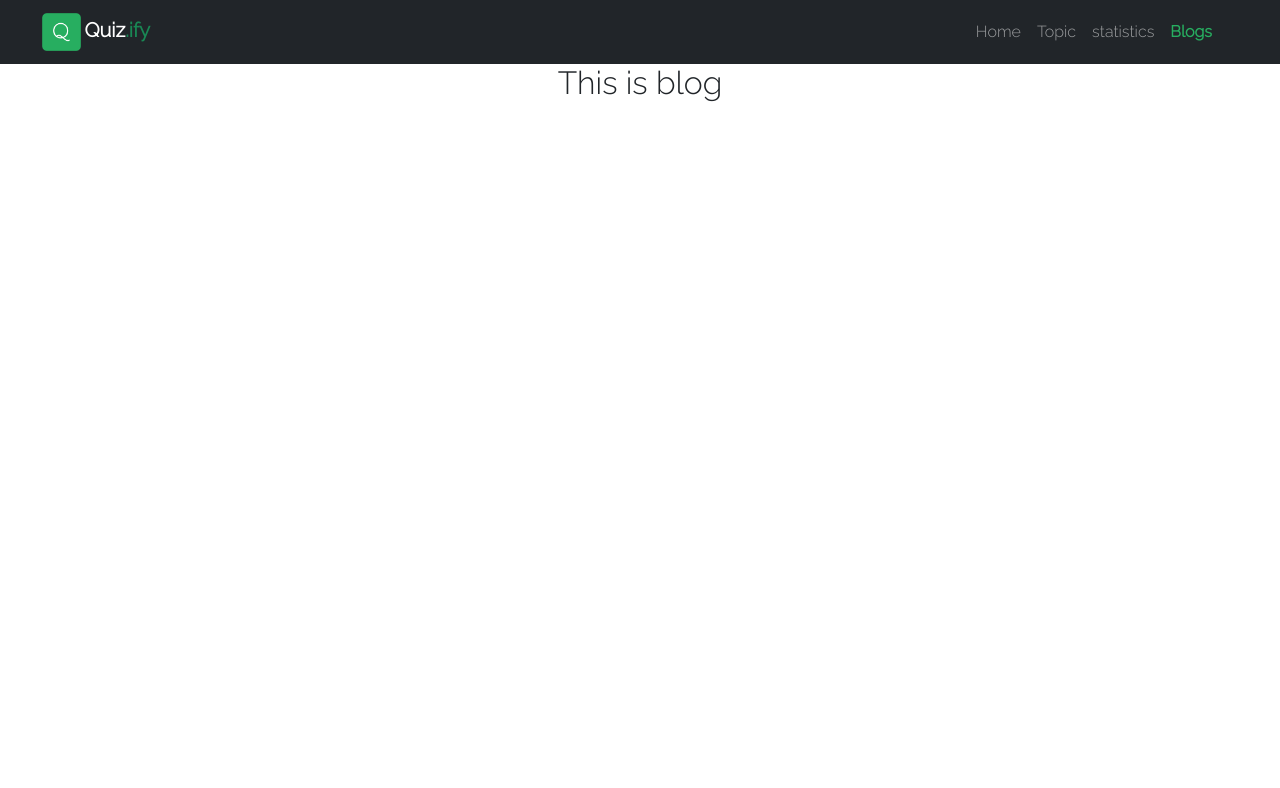
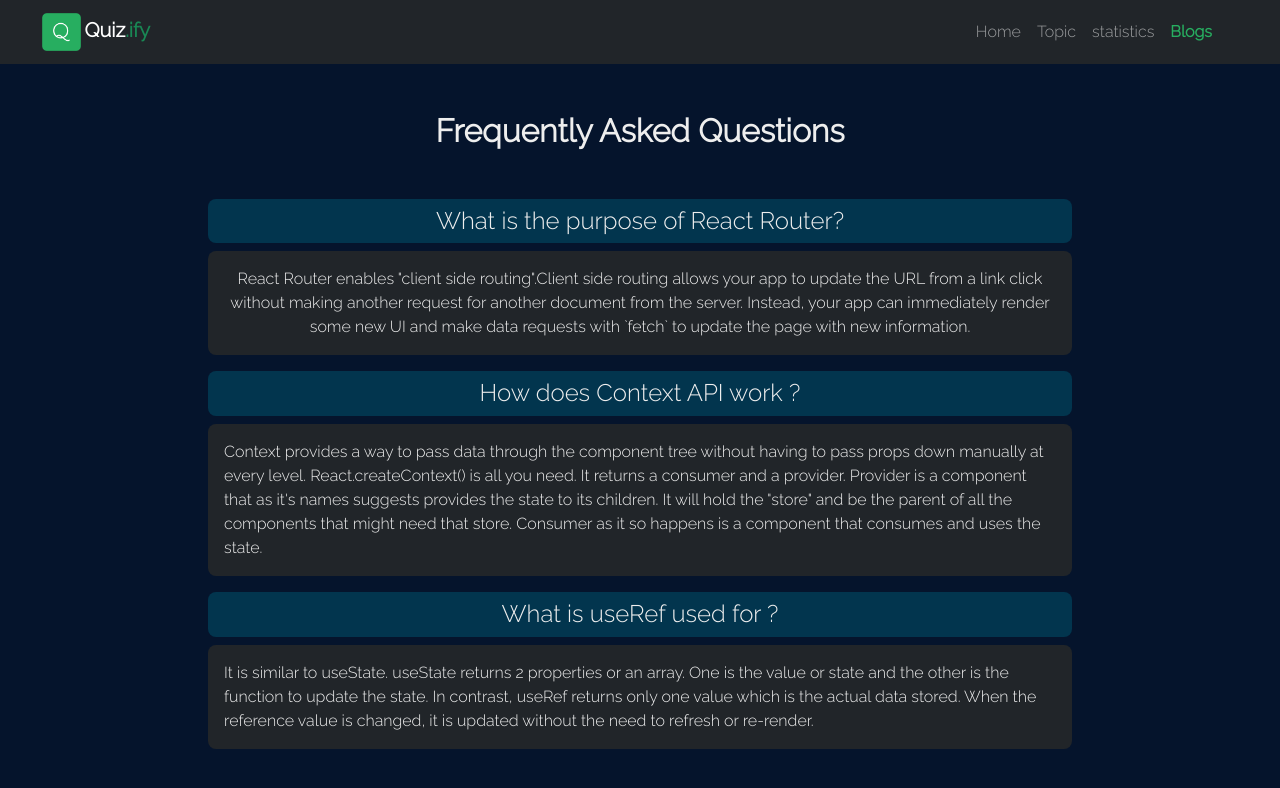
Before and after one commit to numangit/quizify-9, a React (Create React App) app: page /blog in a window 1280 px wide. Shown: the top 788 px of the page. Built offline with nearby package versions, Linux system fonts and the light colour scheme.

Commit message:
error page updated

```diff
--- /dev/null
+++ b/src/components/Blog/Blog.css
@@ -0,0 +1,13 @@
+.bg-blog {
+    background-color: #05142c;
+    color: #EEEEEE;
+}
+
+.bg-lightNavy {
+    background-color: #02354e;
+}
+
+.bg-light-navy {
+    background-color: #02354e;
+    color: #EEEEEE;
+}
--- a/src/components/Blog/Blog.js
+++ b/src/components/Blog/Blog.js
@@ -1,9 +1,23 @@
 import React from 'react';
+import './Blog.css';
 
 const Blog = () => {
     return (
-        <div>
-            <h2>This is blog</h2>
+        <div className="pb-sm-5">
+            <h2 className="mb-2 my-lg-5 fw-bold ">Frequently Asked Questions</h2>
+            <div className="my-lg-3 my-1 w-75 mx-auto">
+                <h4 className="bg-light-navy p-2 rounded-3 mx-5">What is the purpose of React Router?</h4>
+                <p className="bg-dark p-3 rounded-3 mx-5">React Router enables "client side routing".Client side routing allows your app to update the URL from a link click without making another request for another document from the server. Instead, your app can immediately render some new UI and make data requests with `fetch` to update the page with new information.</p>
+            </div>
+            <div className="my-lg-3 my-1 w-75 mx-auto">
+                <h4 className="bg-light-navy p-2 rounded-3 mx-5">How does Context API work ?</h4>
+                <p className="bg-dark text-start p-3 rounded-3 mx-5">Context provides a way to pass data through the component tree without having to pass props down manually at every level. React.createContext() is all you need. It returns a consumer and a provider. Provider is a component that as it's names suggests provides the state to its children. It will hold the "store" and be the parent of all the components that might need that store. Consumer as it so happens is a component that consumes and uses the state.</p>
+            </div>
+
+            <div className="my-lg-3 my-1 w-75 mx-auto">
+                <h4 className="bg-light-navy p-2 rounded-3 mx-5">What is useRef used for ?</h4>
+                <p className="bg-dark text-start p-3 rounded-3 mx-5">It is similar to useState. useState returns 2 properties or an array. One is the value or state and the other is the function to update the state. In contrast, useRef returns only one value which is the actual data stored. When the reference value is changed, it is updated without the need to refresh or re-render.</p>
+            </div>
         </div>
     );
 };
--- a/src/components/ErrorPage/ErrorPage.css
+++ b/src/components/ErrorPage/ErrorPage.css
@@ -0,0 +1,4 @@
+.bg-navy {
+    background-color: #05142c;
+    color: #EEEEEE;
+}
--- a/src/components/ErrorPage/ErrorPage.js
+++ b/src/components/ErrorPage/ErrorPage.js
@@ -1,5 +1,5 @@
 import React from 'react';
-import { useRouteError } from 'react-router-dom';
+import { Link, useRouteError } from 'react-router-dom';
 
 
 const ErrorPage = () => {
@@ -7,8 +7,13 @@ const ErrorPage = () => {
     return (
         <div>
             <div id="main">
-                <div class="text-center d-flex mt-5 justify-content-center">
-                    <h1>{error.statusText} {error.status}</h1>
+                <div class="text-center mt-5">
+                    <p className='display-1'>{error.status}</p>
+                    <p className='display-3'>{error.statusText}</p>
+                    <div className='my-sm-5 w-75 mx-auto'>
+                        <p className='fs-1'>Oops! Looks like you're lost in a world of error. Please return back to reality by clicking the button bellow.</p>
+                        <Link to="/"><button type="button" class="btn btn-outline-primary btn-lg ">Return Home</button></Link>
+                    </div>
                 </div>
             </div>
         </div>
--- a/src/layout/Main.css
+++ b/src/layout/Main.css
@@ -1,8 +1,16 @@
-.bg-darkNavy {
+.full-height {
+    height: 100vh;
+}
+
+.bg-navy {
     background-color: #05142c;
     color: #EEEEEE;
 }
 
-.bg-lightNavy {
+.bg-light-navy {
     background-color: #02354e;
 }
+
+.text-green {
+    color: #27ae60
+}
--- a/src/layout/Main.js
+++ b/src/layout/Main.js
@@ -1,10 +1,11 @@
 import React from 'react';
 import { Outlet } from 'react-router-dom';
 import Navbar from '../components/Navbar/Navbar';
+import './Main.css';
 
 const Main = () => {
     return (
-        <div>
+        <div className='bg-navy'>
             <Navbar></Navbar>
             <Outlet></Outlet>
         </div>
```
